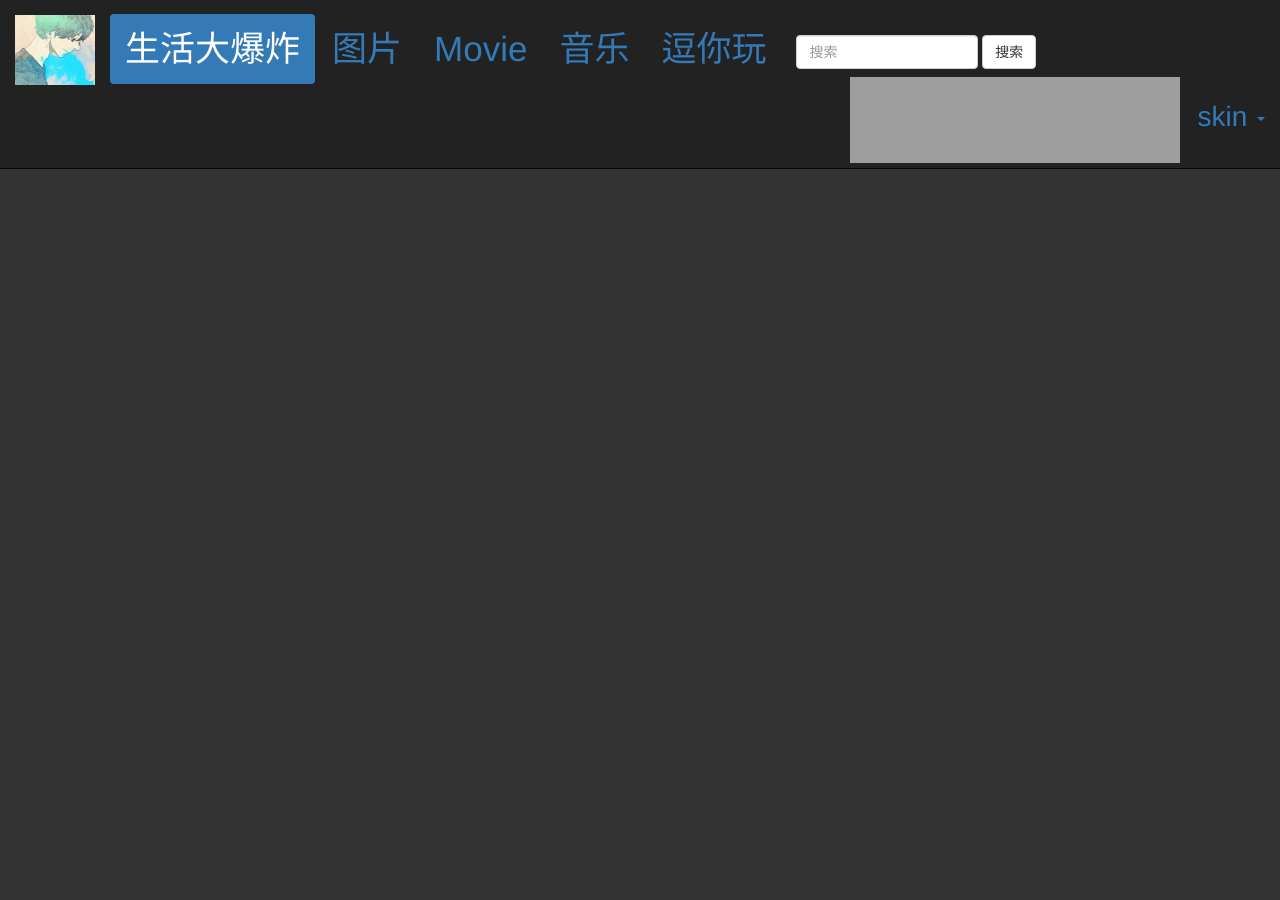
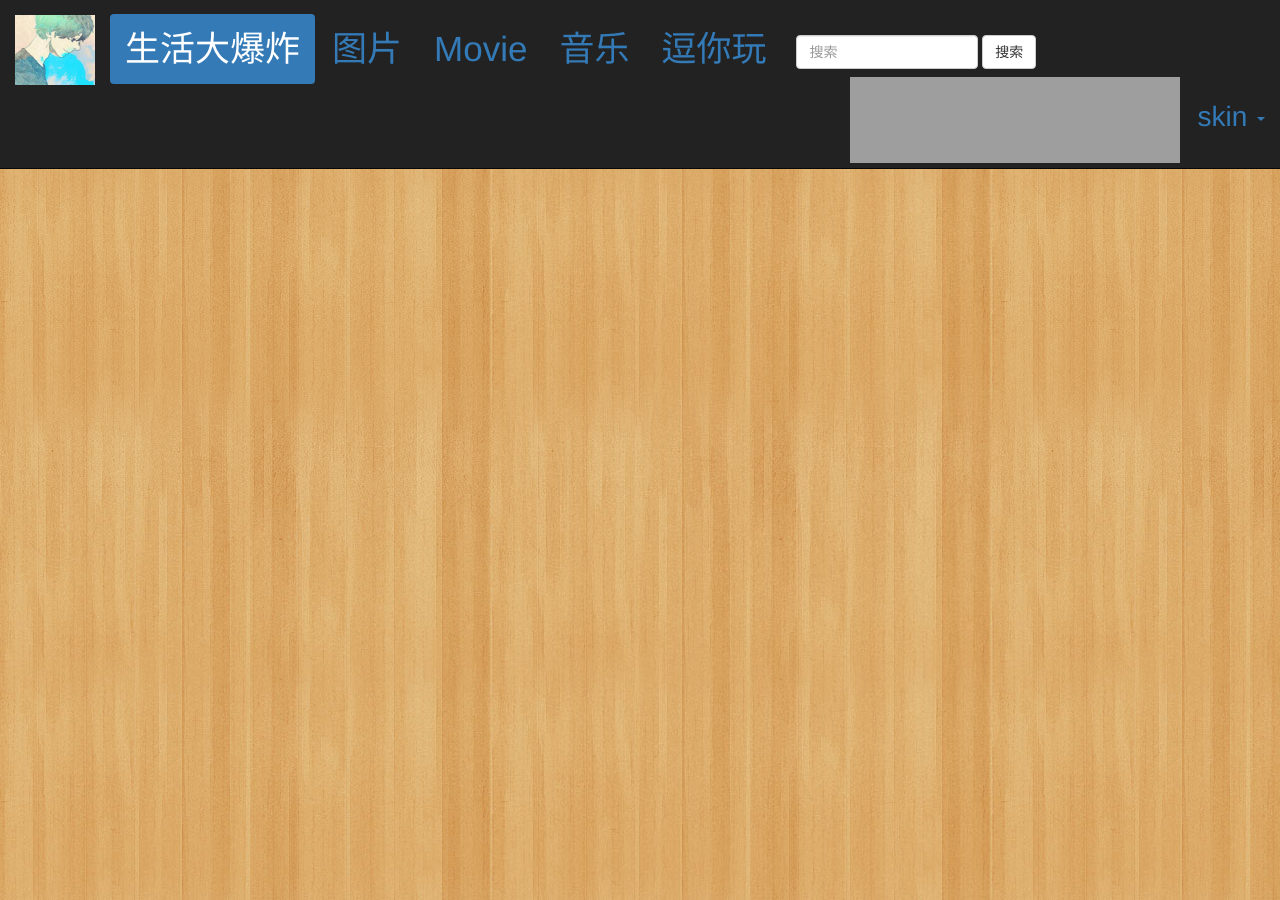
Before and after one commit to gjunyoung/blog-for-someone, a Jekyll site: the page built from index.html, in a window 1280 px wide. Built offline with Jekyll 4.4.1, drawn with Linux system fonts in a browser that asks for light colours; grey boxes are pictures that could not be loaded.

Commit message:
Update mycss.css

```diff
--- a/css/mycss.css
+++ b/css/mycss.css
@@ -18,7 +18,7 @@ body{
 }
 
 .bg{
-    background: url("{{site.baseurl}}/img/bgimg/wood.jpg")  fixed ;
+    background: url("../img/bgimg/wood.jpg")  fixed ;
     -webkit-background-size: auto;
     -moz-background-size: auto;
     -o-background-size: auto;
```
